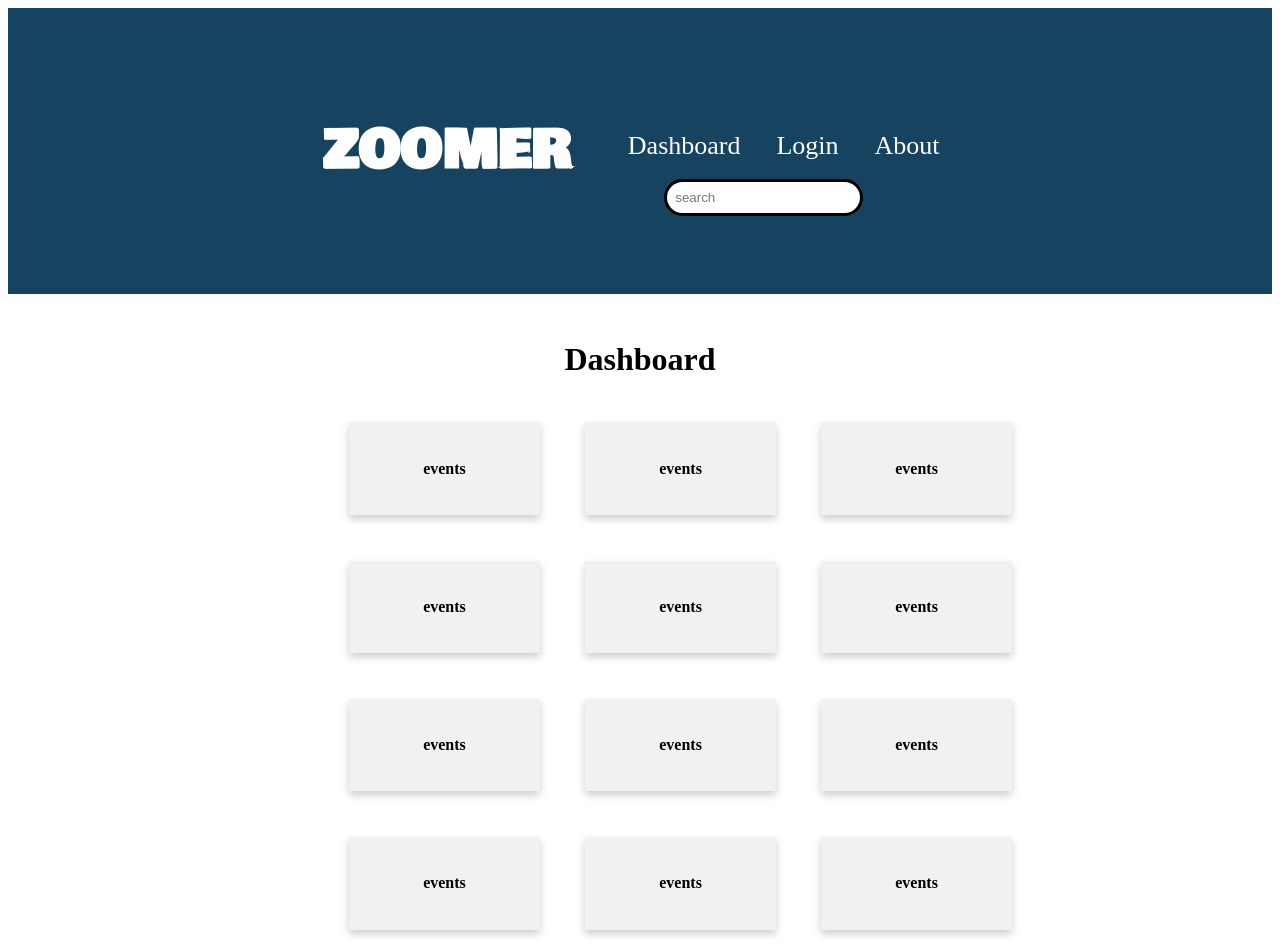
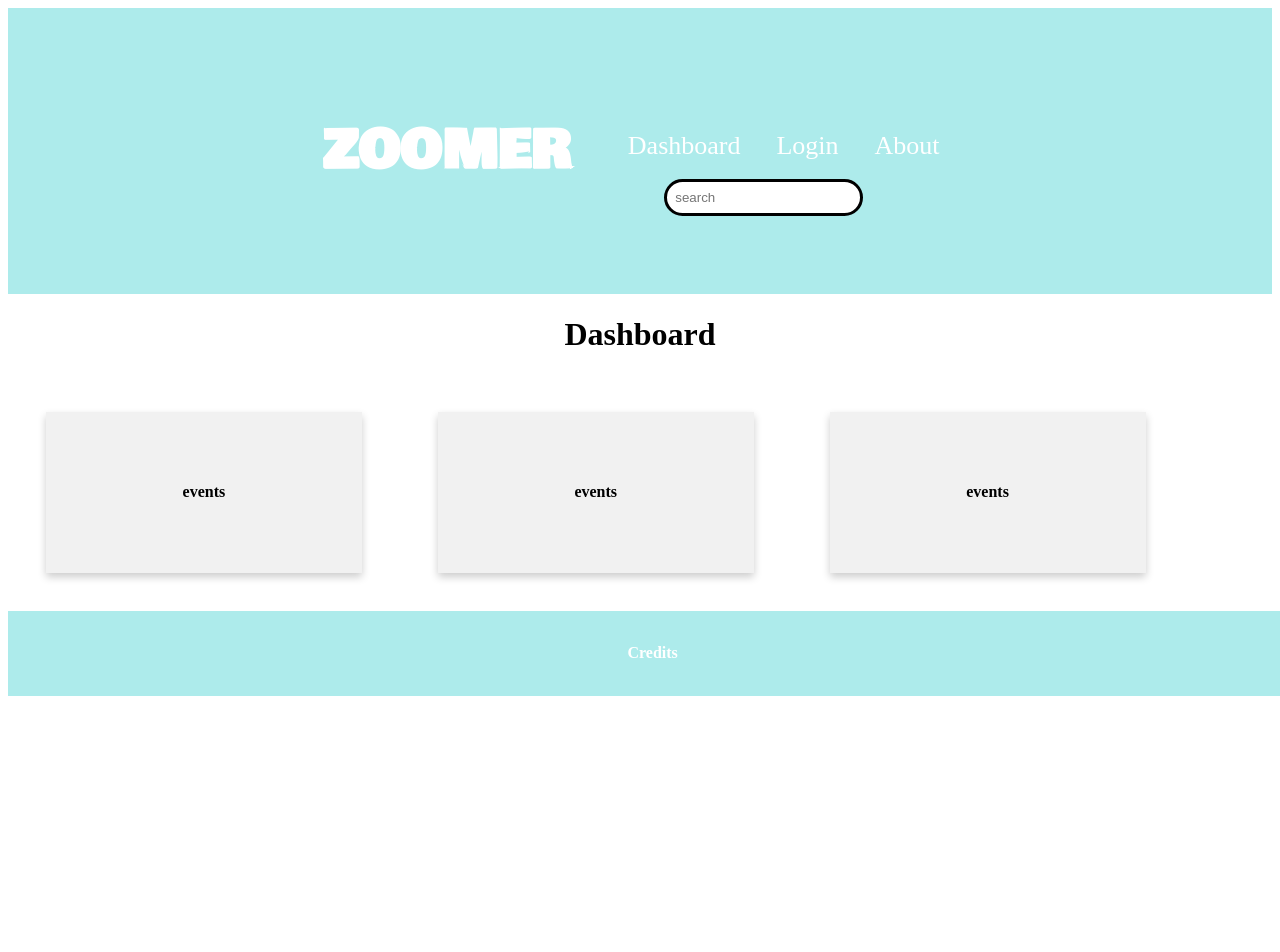
Before and after one commit to allawa1/Zoomer, a React (Create React App) app in the folder zoomer/: page /Dashboard in a window 1280 px wide. Shown: the top 952 px of the page. After the commit the page ends 800 px from the top, so only its background shows below. Built offline with nearby package versions, Linux system fonts and the light colour scheme; a web font is replaced by a local one.

Commit message:
add cards to dashboard. change color

```diff
--- a/zoomer/package.json
+++ b/zoomer/package.json
@@ -8,6 +8,7 @@
     "@testing-library/user-event": "^12.6.0",
     "react": "^17.0.1",
     "react-dom": "^17.0.1",
+    "react-expandable-grid": "^1.0.3",
     "react-facebook-login": "^4.1.1",
     "react-google-login": "^5.2.2",
     "react-router-dom": "^5.2.0",
--- a/zoomer/src/App.css
+++ b/zoomer/src/App.css
@@ -23,7 +23,7 @@
 
 .App-header {
   display: inline;
-  background-color: rgb(21, 67, 96);
+  background-color: rgb(173, 235, 235);
   min-height: 20vh;
   display: flex;
   align-items: center;
@@ -111,7 +111,7 @@
 
 /* ----------- HEADER BG DIV ------------- */
 .header-bg-div {
-  background-color: rgb(21, 67, 96);
+  background-color: rgb(173, 235, 235);
 }
 
 /* ----------- LOGIN ------------- */
@@ -124,26 +124,17 @@
 
 /* ----------- DASHBOARD ------------- */
 
-.dashboard-header {
 
-  align-items: center;
-}
-
-.dashboard-div {
-  margin: 2%;
-  display: inline-block;
-  align-items: center;
-}
-.column {
-
+ .column {
   float: left;
   width: 25%;
   padding: 3%;
 }
 
+
 .row {
-  display: table;
-  margin-left: 15%;
+  display: flex;
+
 }
 
 .row:after {
@@ -152,9 +143,9 @@
   clear: both;
 }
 
-.card {
-  box-shadow: 0 4px 8px 0 rgba(0, 0, 0, 0.2); /* this adds the "card" effect */
-  padding: 16px;
+ .card {
+  box-shadow: 0 4px 8px 0 rgba(0, 0, 0, 0.2);
+  padding: 50px;
   text-align: center;
   background-color: #f1f1f1;
 }
@@ -167,5 +158,5 @@
   padding: 1%;
   color: white;
   font-family: "Baumans";
-  background-color: rgb(21, 67, 96);
+  background-color: rgb(173, 235, 235);
 }
--- a/zoomer/src/components/Dashboard.js
+++ b/zoomer/src/components/Dashboard.js
@@ -1,91 +1,81 @@
 import React from 'react';
 import ReactDOM from 'react-dom';
+/* import ReactGridDetailExpansion from 'react-expandable-grid';
 
-
+ */
 
 import '../App.css';
 
+/*
+var data = [
+    {
+        'img': 'image url',
+        'link': 'link url',
+        'title': 'text',
+        'description': 'text'
+    },
+
+    {
+        'img': 'image url',
+        'link': 'link url',
+        'title': 'text',
+        'description': 'text'
+    },
+
+    {
+        'img': 'image url',
+        'link': 'link url',
+        'title': 'text',
+        'description': 'text'
+    }
+]
+
+var data_string = JSON.stringigy(data)
+/*  */
+/*
+document.addEventListener('DOMContentLoaded', () => {
+  ReactDOM.render(
+    <ReactExpandableGrid
+      gridData={dataString}
+      detailHeight={300}
+      ExpandedDetail_image_size={300}
+      cellSize={250}
+      ExpandedDetail_closeX_bool={false}
+    />,
+    document.querySelector('#app')
+  )
+})
+  */
 const Dashboard = () => {
+
+
     return (
         <div className="dashboard-div">
             <div className="dashboard-header">
             <h1>Dashboard</h1>
             </div>
 
-            <div className="row">
-                <div className="column">
+            <div className="row" >
+                <div className="column" onclick="openTab('b1')" >
+                <div className="card">
+                    <h4 >events</h4>
+                 </div>
+                 </div>
+
+                <div className="column" onclick="openTab('b1')" >
                 <div className="card">
                     <h4>events</h4>
                  </div>
                  </div>
 
-                <div className="column">
+                <div className="column" onclick="openTab('b1')" >
                 <div className="card">
                     <h4>events</h4>
                  </div>
                  </div>
 
-                <div className="column">
-                <div className="card">
-                    <h4>events</h4>
-                 </div>
-                 </div>
+            </div>
 
-                <div className="column">
-                <div className="card">
-                    <h4>events</h4>
-                 </div>
-                 </div>
-
-                <div className="column">
-                <div className="card">
-                    <h4>events</h4>
-                 </div>
-                 </div>
-
-                <div className="column">
-                <div className="card">
-                    <h4>events</h4>
-                </div>
-                </div>
-
-              <div className="column">
-                <div className="card">
-                    <h4>events</h4>
-                 </div>
-                 </div>
-
-                <div className="column">
-                <div className="card">
-                    <h4>events</h4>
-                 </div>
-                 </div>
-
-                <div className="column">
-                <div className="card">
-                    <h4>events</h4>
-                 </div>
-                 </div>
-
-                <div className="column">
-                <div className="card">
-                    <h4>events</h4>
-                 </div>
-                 </div>
-
-                <div className="column">
-                <div className="card">
-                    <h4>events</h4>
-                 </div>
-                 </div>
-
-                <div className="column">
-                <div className="card">
-                    <h4>events</h4>
-                </div>
-                </div>
-
-            </div>
 
         </div>
     )
```
Also changed, not shown: 2 other files (tests, documents, lock files or other folders).
